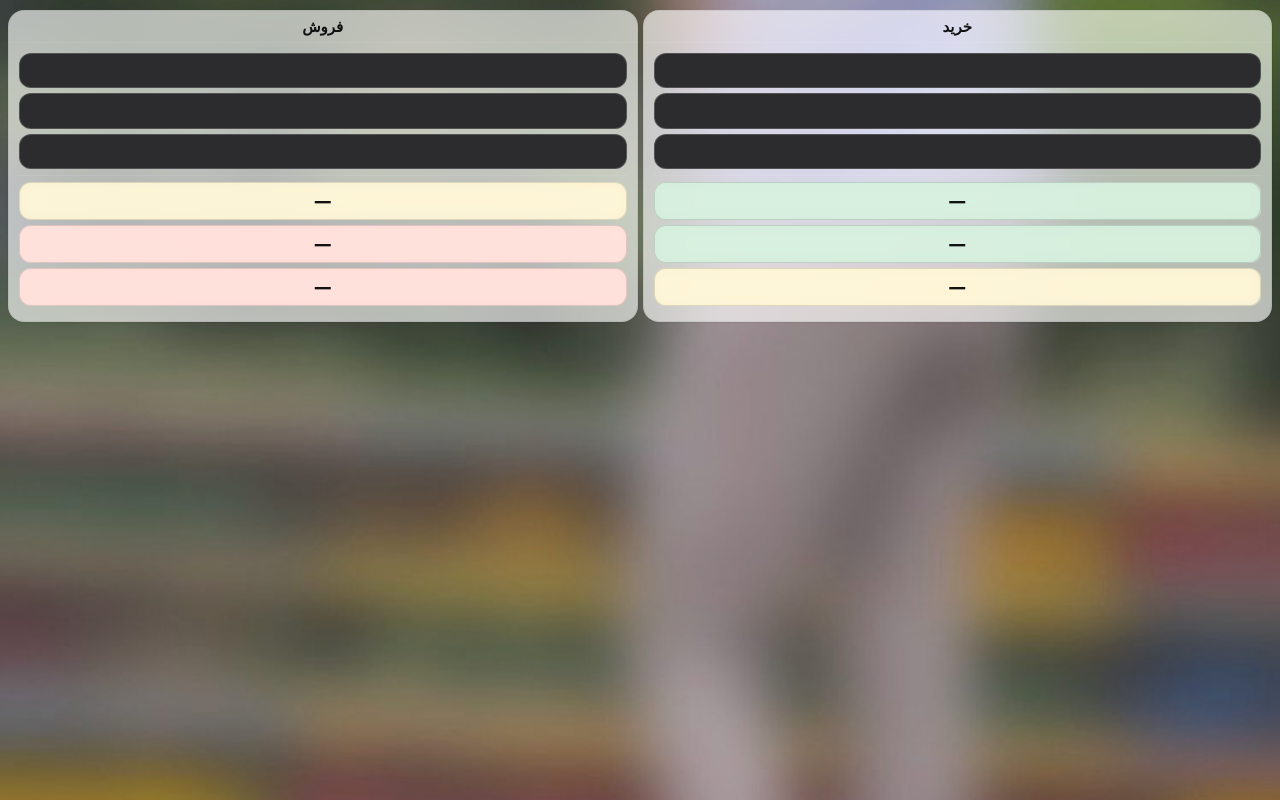
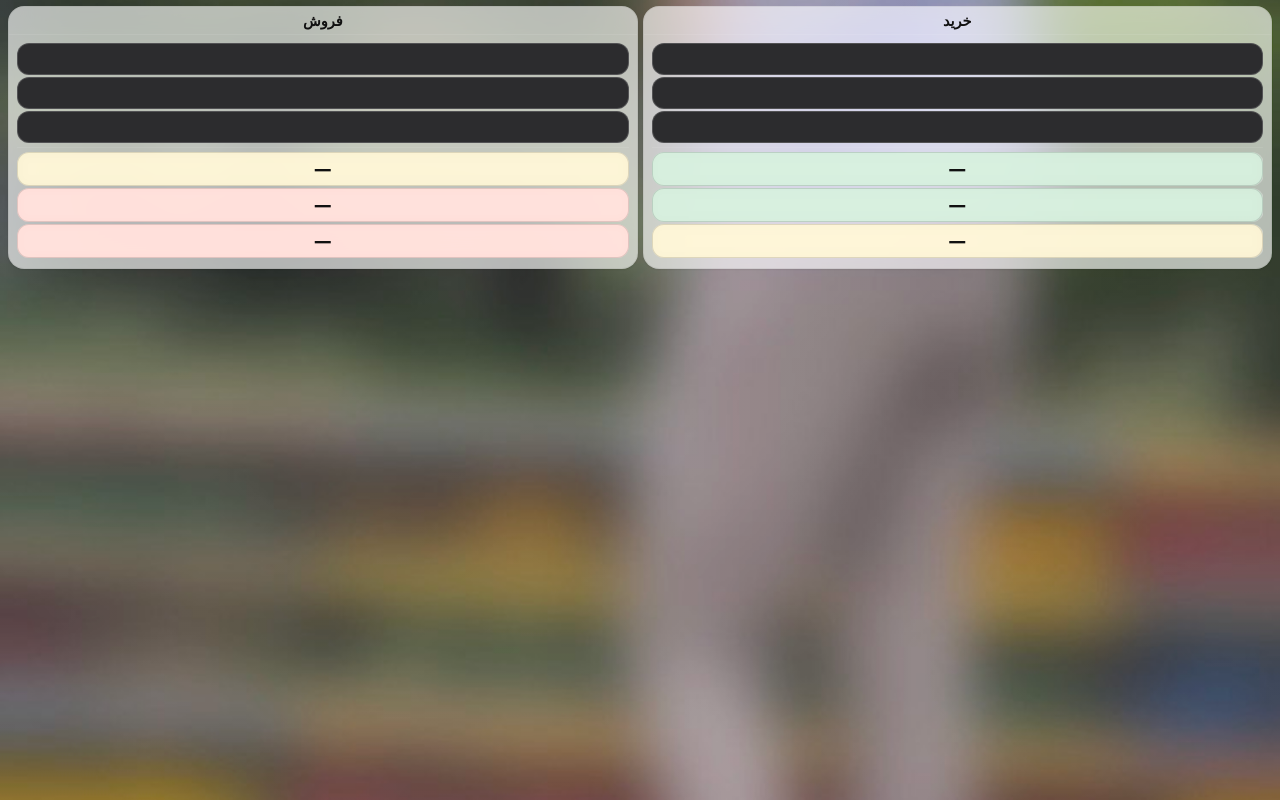
Before and after one commit to eavazverdi-ctrl/10, a plain HTML site: page index.html in a window 1280 px wide. Drawn offline with Linux system fonts and the light colour scheme.

Commit message:
Add files via upload

```diff
--- a/app.css
+++ b/app.css
@@ -16,34 +16,34 @@ body { margin: 0; font-family: -apple-system, system-ui, Segoe UI, Roboto, Helve
 .bg-wall { position: fixed; inset: 0; z-index: 0; background: url('assets/wallpaper.jpg') center center / cover no-repeat; }
 .bg-dim  { position: fixed; inset: 0; z-index: 1; background: linear-gradient(180deg, rgba(0,0,0,.45), rgba(0,0,0,.35)); }
 
-.grid { position: relative; z-index: 2; display: grid; grid-template-columns: 1fr 1fr; gap: 5px; padding: 10px 8px calc(10px + env(safe-area-inset-bottom)); }
+.grid { position: relative; z-index: 2; display: grid; grid-template-columns: 1fr 1fr; gap: 5px; padding: 6px 8px calc(6px + env(safe-area-inset-bottom)); }
 
 .card { position: relative; border-radius: 16px; overflow: hidden; background: var(--tile-dark); border: 1px solid var(--tile-border-dark); backdrop-filter: saturate(180%) blur(20px); -webkit-backdrop-filter: saturate(180%) blur(20px); box-shadow: 0 1px 3px rgba(0,0,0,.25); }
 .card-head {
-  padding: 6px 8px;               /* was 12px: tighter */
+  padding: 5px 8px;
   text-align: center;
   font-weight: 700;
-  font-size: 15px;                 /* slightly smaller but readable */
-  line-height: 1.15;
+  font-size: 14.5px;
+  line-height: 1.1;
   border-bottom: 1px solid rgba(255,255,255,0.08);
   user-select: none;
   transition: transform .12s ease, background-color .12s ease;
-  min-height: 32px;                /* keep it tappable */
+  min-height: 28px;
   display: flex; align-items: center; justify-content: center;
 }
 .card-head.clickable:active { transform: scale(.98); background-color: var(--tile-press); }
-.card-body { padding: 10px; }
+.card-body { padding: 8px; }
 
-.row { display:flex; align-items:center; gap:8px; margin-bottom:5px; border-radius:12px; transition: transform .08s ease, background-color .12s ease; }
+.row { display:flex; align-items:center; gap:8px; margin-bottom:2px; border-radius:12px; transition: transform .08s ease, background-color .12s ease; }
 .row:focus-within { outline:2px solid color-mix(in oklab, var(--accent) 25%, transparent); background: rgba(255,255,255,0.04); }
 .row.active { background-color: var(--tile-press); transform: scale(.99); }
 
 .row input {
   width: 100%; margin: 0;
   font-size: 16px;
-  padding: calc(12px * 0.64) 12px; /* ~36% shorter than original */
+  padding: calc(12px * 0.50) 10px; /* ~50% of original height */
   color: #fff;
-  background: #2C2C2E;  /* iOS dark gray, not black */
+  background: #2C2C2E;
   border: 1px solid rgba(255,255,255,0.18);
   border-radius: 12px;
   outline: none; -webkit-appearance: none;
@@ -54,12 +54,12 @@ body { margin: 0; font-family: -apple-system, system-ui, Segoe UI, Roboto, Helve
 .row input:focus {
   border-color: var(--accent);
   box-shadow: 0 0 0 3px color-mix(in oklab, var(--accent) 30%, transparent);
-  background: #3A3A3C; /* subtle lighten instead of turning black */
+  background: #3A3A3C;
 }
 
-hr { border:none; border-top:1px solid rgba(255,255,255,0.08); margin:6px 0; }
+hr { border:none; border-top:1px solid rgba(255,255,255,0.08); margin:4px 0; }
 
-.badge { padding: calc(10px * 0.8) 12px; border-radius: 12px; text-align: center; border: 1px solid rgba(255,255,255,0.18); font-weight: 900; font-variant-numeric: tabular-nums; letter-spacing: .2px; background: rgba(255,255,255,0.10); backdrop-filter: blur(6px); -webkit-backdrop-filter: blur(6px); color:#fff; }
+.badge { padding: calc(10px * 0.6) 10px; border-radius: 12px; text-align: center; border: 1px solid rgba(255,255,255,0.18); font-weight: 900; font-variant-numeric: tabular-nums; letter-spacing: .2px; background: rgba(255,255,255,0.10); backdrop-filter: blur(6px); -webkit-backdrop-filter: blur(6px); color:#fff; }
 .badge.full { width:100%; display:block; }
 .green-soft { background: color-mix(in oklab, #00D27A 20%, rgba(255,255,255,0.10)); }
 .red-soft   { background: color-mix(in oklab, #FF3B30 18%, rgba(255,255,255,0.10)); }
@@ -70,23 +70,23 @@ hr { border:none; border-top:1px solid rgba(255,255,255,0.08); margin:6px 0; }
   .bg-dim { background: linear-gradient(180deg, rgba(255,255,255,.10), rgba(255,255,255,.10)); }
   .card { background: var(--tile-light); border-color: var(--tile-border-light); box-shadow: 0 1px 2px rgba(0,0,0,.06); }
   .card-head {
-  padding: 6px 8px;               /* was 12px: tighter */
+  padding: 5px 8px;
   text-align: center;
   font-weight: 700;
-  font-size: 15px;                 /* slightly smaller but readable */
-  line-height: 1.15;
+  font-size: 14.5px;
+  line-height: 1.1;
   border-bottom: 1px solid rgba(255,255,255,0.08);
   user-select: none;
   transition: transform .12s ease, background-color .12s ease;
-  min-height: 32px;                /* keep it tappable */
+  min-height: 28px;
   display: flex; align-items: center; justify-content: center;
 }
   .row input {
   width: 100%; margin: 0;
   font-size: 16px;
-  padding: calc(12px * 0.64) 12px; /* ~36% shorter than original */
+  padding: calc(12px * 0.50) 10px; /* ~50% of original height */
   color: #fff;
-  background: #2C2C2E;  /* iOS dark gray, not black */
+  background: #2C2C2E;
   border: 1px solid rgba(255,255,255,0.18);
   border-radius: 12px;
   outline: none; -webkit-appearance: none;
--- a/service-worker.js
+++ b/service-worker.js
@@ -1,4 +1,4 @@
-const CACHE = 'fxlevels-v19';
+const CACHE = 'fxlevels-v20';
 const ASSETS = [
   './',
   './index.html',
```
